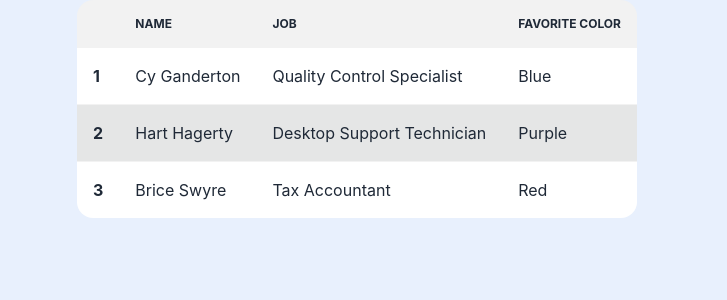
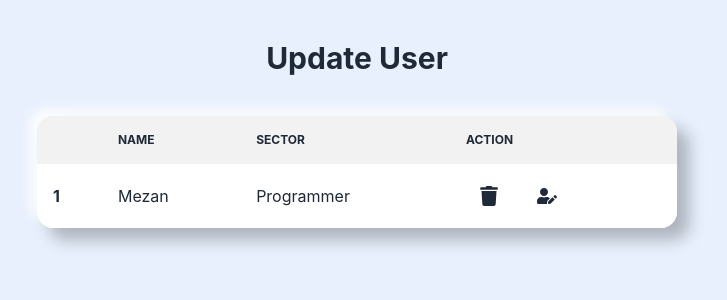
Before and after one commit to Mezan2002/task_client, a React (Create React App) app: page /updateUser in a window 1280 px wide. Shown: the top 300 px of the page, without its empty margins (283-1010 px from the left). Built offline with nearby package versions, Linux system fonts and the light colour scheme.

Commit message:
Design of users table done now time to load data

```diff
--- a/package.json
+++ b/package.json
@@ -3,6 +3,7 @@
   "version": "0.1.0",
   "private": true,
   "dependencies": {
+    "@tanstack/react-query": "^4.20.4",
     "@testing-library/jest-dom": "^5.16.5",
     "@testing-library/react": "^13.4.0",
     "@testing-library/user-event": "^13.5.0",
@@ -10,6 +11,7 @@
     "react": "^18.2.0",
     "react-dom": "^18.2.0",
     "react-hot-toast": "^2.4.0",
+    "react-icons": "^4.7.1",
     "react-router-dom": "^6.6.1",
     "react-scripts": "5.0.1",
     "web-vitals": "^2.1.4"
--- a/src/App.js
+++ b/src/App.js
@@ -10,7 +10,7 @@ function App() {
   const router = createBrowserRouter([
     {
       path: "/",
-      element: <Home></Home>,
+      element: <Home setUser={setUser}></Home>,
     },
     {
       path: "/updateUser",
--- a/src/Components/UpdateUser/UpdateUser.js
+++ b/src/Components/UpdateUser/UpdateUser.js
@@ -1,41 +1,42 @@
 import React from "react";
+import { FaTrash, FaUserEdit } from "react-icons/fa";
 
 const UpdateUser = () => {
   return (
-    <div className="flex items-center justify-center">
+    <div className="mt-10 ">
+      <div className="">
+        <h2 className="text-3xl font-bold text-center mb-10">Update User</h2>
+        <div className="md:w-6/12 mx-auto neomorphic card">
           <div className="overflow-x-auto">
             <table className="table w-full">
               <thead>
                 <tr>
                   <th></th>
                   <th>Name</th>
-              <th>Job</th>
-              <th>Favorite Color</th>
+                  <th>Sector</th>
+                  <th>Action</th>
                 </tr>
               </thead>
               <tbody>
                 <tr>
                   <th>1</th>
-              <td>Cy Ganderton</td>
-              <td>Quality Control Specialist</td>
-              <td>Blue</td>
-            </tr>
-
-            <tr className="active">
-              <th>2</th>
-              <td>Hart Hagerty</td>
-              <td>Desktop Support Technician</td>
-              <td>Purple</td>
-            </tr>
-
-            <tr>
-              <th>3</th>
-              <td>Brice Swyre</td>
-              <td>Tax Accountant</td>
-              <td>Red</td>
+                  <td>Mezan</td>
+                  <td>Programmer</td>
+                  <td>
+                    <button className="btn btn-ghost btn-sm mr-3">
+                      {" "}
+                      <FaTrash className="text-xl"></FaTrash>{" "}
+                    </button>
+                    <button className="btn btn-ghost btn-sm">
+                      {" "}
+                      <FaUserEdit className="text-xl"></FaUserEdit>{" "}
+                    </button>
+                  </td>
                 </tr>
               </tbody>
             </table>
+          </div>
+        </div>
       </div>
     </div>
   );
--- a/src/index.js
+++ b/src/index.js
@@ -1,13 +1,17 @@
-import React from 'react';
-import ReactDOM from 'react-dom/client';
-import './index.css';
-import App from './App';
-import reportWebVitals from './reportWebVitals';
+import React from "react";
+import ReactDOM from "react-dom/client";
+import "./index.css";
+import App from "./App";
+import reportWebVitals from "./reportWebVitals";
+import { QueryClient, QueryClientProvider } from "@tanstack/react-query";
 
-const root = ReactDOM.createRoot(document.getElementById('root'));
+const queryClient = new QueryClient();
+const root = ReactDOM.createRoot(document.getElementById("root"));
 root.render(
   <React.StrictMode>
-    <App />
+    <QueryClientProvider client={queryClient}>
+      <App />
+    </QueryClientProvider>
   </React.StrictMode>
 );
 
```
Also changed, not shown: 1 other file (tests, documents, lock files or other folders). Lines whose indentation alone changed are shown as unchanged.
